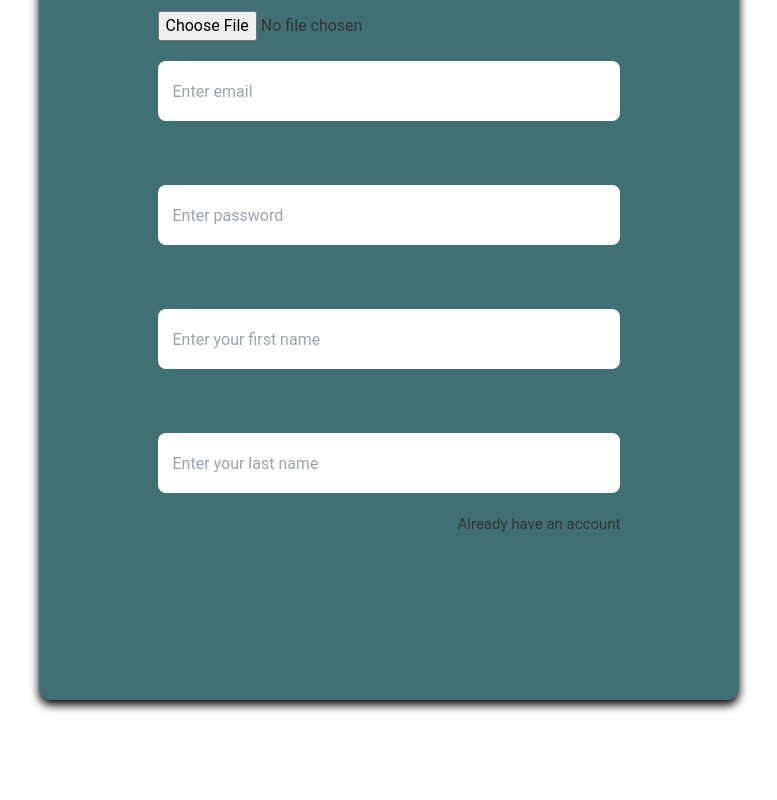
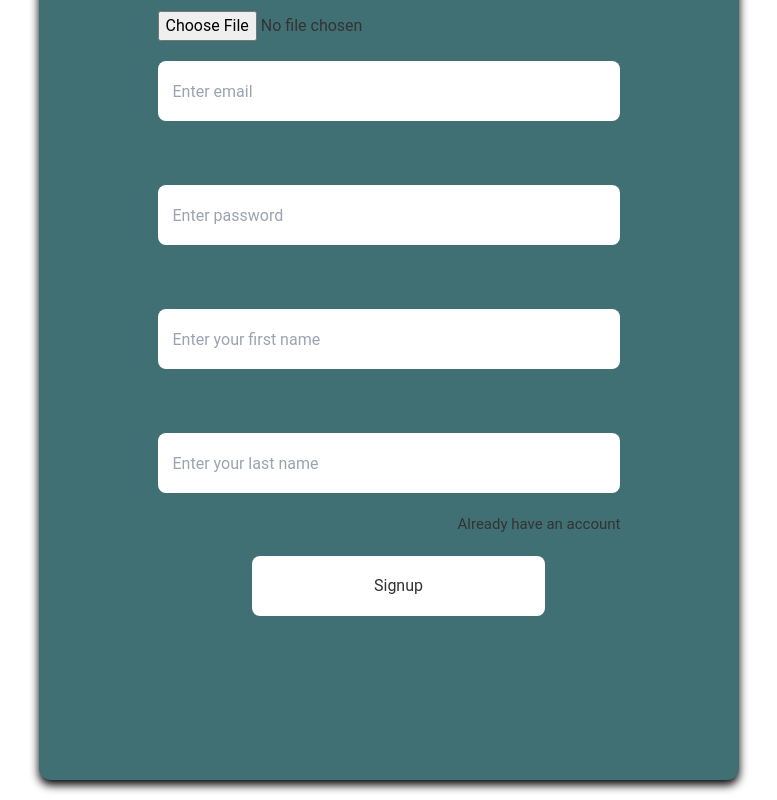
Before and after one commit to AbdulRehman817/Blogging-Website, a React (Vite) app: page /signup in a window 1280 px wide. Shown: the part 395-1195 px from the top of the page, without its empty margins (281-1058 px from the left). Before the commit the page ends 1115 px from the top, so only its background shows below. Built offline with nearby package versions, Linux system fonts and the light colour scheme.

Commit message:
signup button added

```diff
--- a/src/Pages/Signup.jsx
+++ b/src/Pages/Signup.jsx
@@ -125,6 +125,7 @@ const Signup = () => {
           ref={userLastName}
         />
         <a onClick={loginBtn}>Already have an account</a>
+        <input type="submit" value="Signup" />
         <br />
 
         {warning && (
--- a/src/Pages/signup.css
+++ b/src/Pages/signup.css
@@ -80,4 +80,5 @@ form div h1 {
 a {
   margin-left: 300px;
   font-size: 15px;
+  cursor: pointer;
 }
```
